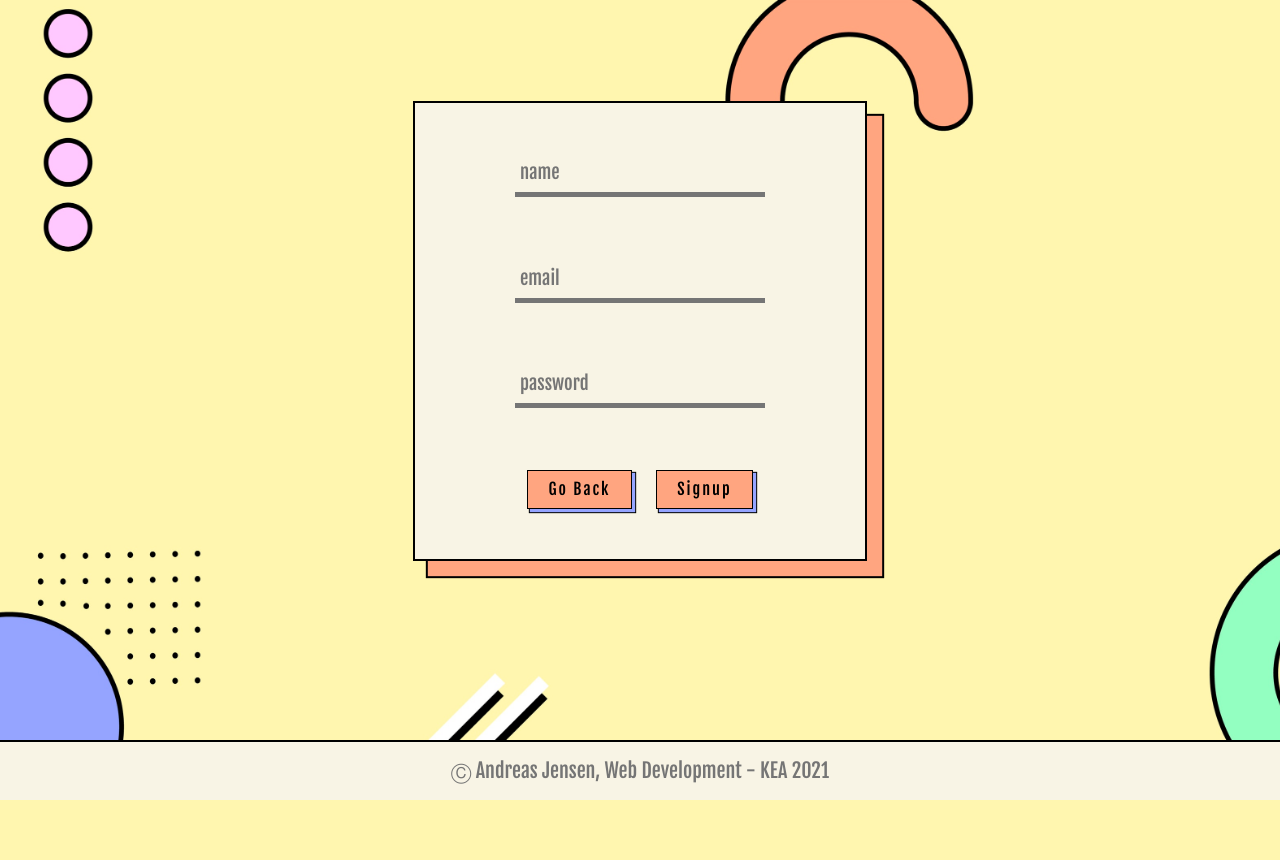
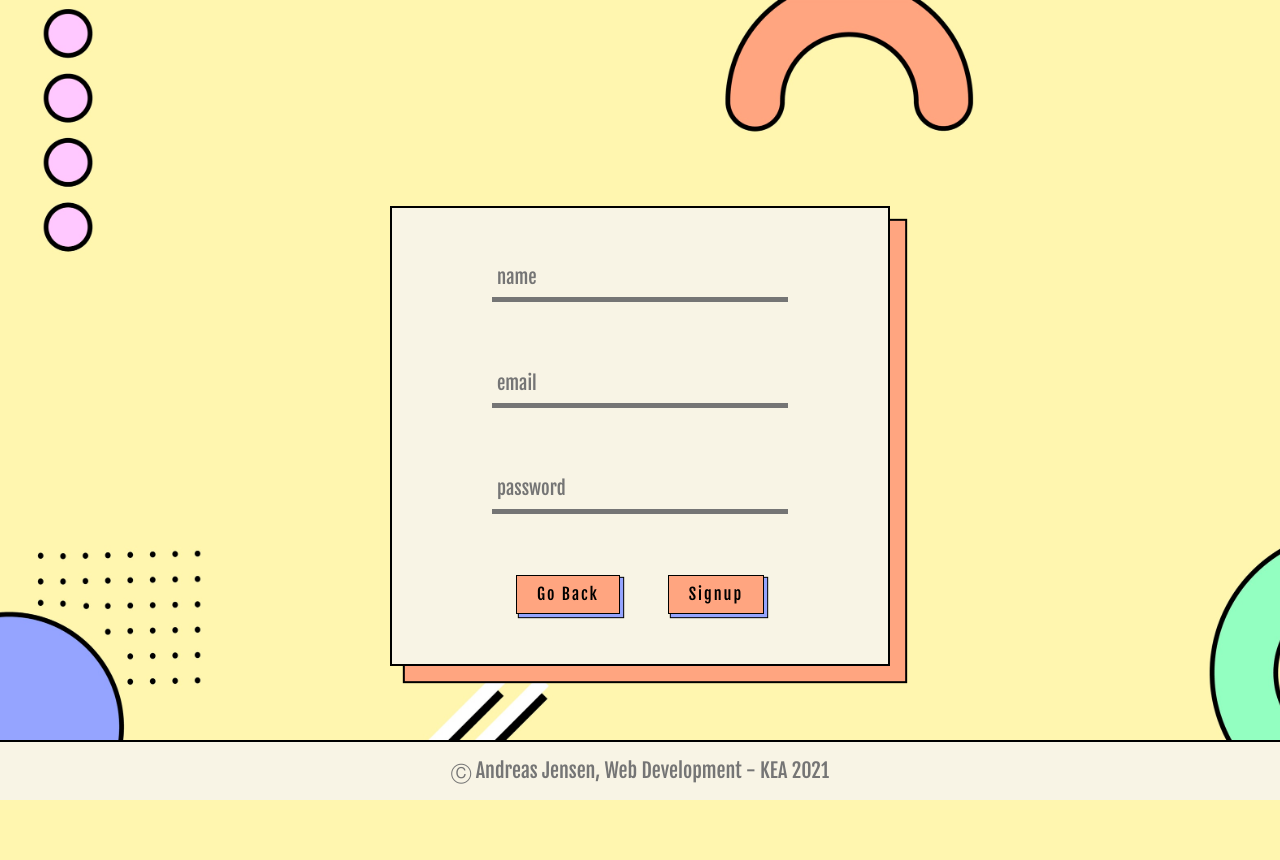
Before and after one commit to AndreasJe/Mandatory-one, a PHP site: page /signup in a window 1280 px wide. Before the commit the page ends 800 px from the top, so only its background shows below. Run offline with PHP 8.4, Linux system fonts and the light colour scheme.

Commit message:
Some fixes to the styling after new changes

```diff
--- a/items.php
+++ b/items.php
@@ -31,7 +31,8 @@ $items = $q->fetchAll(PDO::FETCH_OBJ);
     });
 </script>
 
-
+<main>
+    <section>
         <div id="items">
             <?php
 
@@ -56,7 +57,8 @@ $items = $q->fetchAll(PDO::FETCH_OBJ);
             ?>
 
         </div>
-
+    </section>
+</main>
 
 
 <?php
--- a/signup.php
+++ b/signup.php
@@ -12,7 +12,15 @@ $_title = 'Signup';
   <title><?= $_title ?? 'COMPANY' ?></title>
   <link rel="stylesheet" href="../styled_app.css">
   <link rel="stylesheet" href="https://stackpath.bootstrapcdn.com/bootstrap/4.3.1/css/bootstrap.min.css" integrity="sha384-ggOyR0iXCbMQv3Xipma34MD+dH/1fQ784/j6cY/iJTQUOhcWr7x9JvoRxT2MZw1T" crossorigin="anonymous">
-
+  <style>
+    body {
+      background: url(bg.jpg) center center no-repeat;
+      background-size: cover;
+      width: 100vw;
+      height: 100vh;
+      position: relative;
+    }
+  </style>
 </head>
 
 <body>
--- a/styled_app.css
+++ b/styled_app.css
@@ -39,15 +63,23 @@ img.product-img {
 /* // Definitive styling */
 
 body {
-  background: url(bg.jpg) center center no-repeat;
-  background-size: cover;
+  -ms-overflow-style: none; /* IE and Edge */
+  scrollbar-width: none; /* Firefox */
+  background-color: #fff6af !important;
   width: 100vw;
-  height: 100vh;
+  height: auto;
   display: grid;
   align-items: center;
   justify-items: center;
   font-family: "Fjalla One" !important;
   position: relative;
+}
+main {
+  margin-top: 100px !important;
+  margin-bottom: 100px !important;
+  align-items: center;
+  display: flex;
+  flex-direction: column;
 }
 
 header {
@@ -186,6 +218,8 @@ footer {
   padding: 50px 100px;
   border: 2px solid black;
   box-shadow: 15px 15px 1px #ffa580, 15px 15px 1px 2px black;
+  width: 500px;
+  margin-top: 50px;
 }
 .form_title {
   margin-bottom: 3rem;
--- a/user.php
+++ b/user.php
@@ -14,8 +14,7 @@ require_once('components/header.php');
 <main>
 
 
-
-  <div class="form_container">
+  <section class="styled-section">
     <h2 class="text-center mb-5 pb-5">
       <?php echo
       ' Hello ' . $_SESSION['user_name'] . '!'    ?>
@@ -43,7 +42,7 @@ require_once('components/header.php');
 
 
     </div>
-  </div>
+  </section>
 </main>
 
 
```
Also changed, not shown: other parts of styled_app.css (+26 -2 lines), login.php (+9 -0 lines), upload-item.php (+5 -3 lines). Lines whose indentation alone changed are shown as unchanged.
